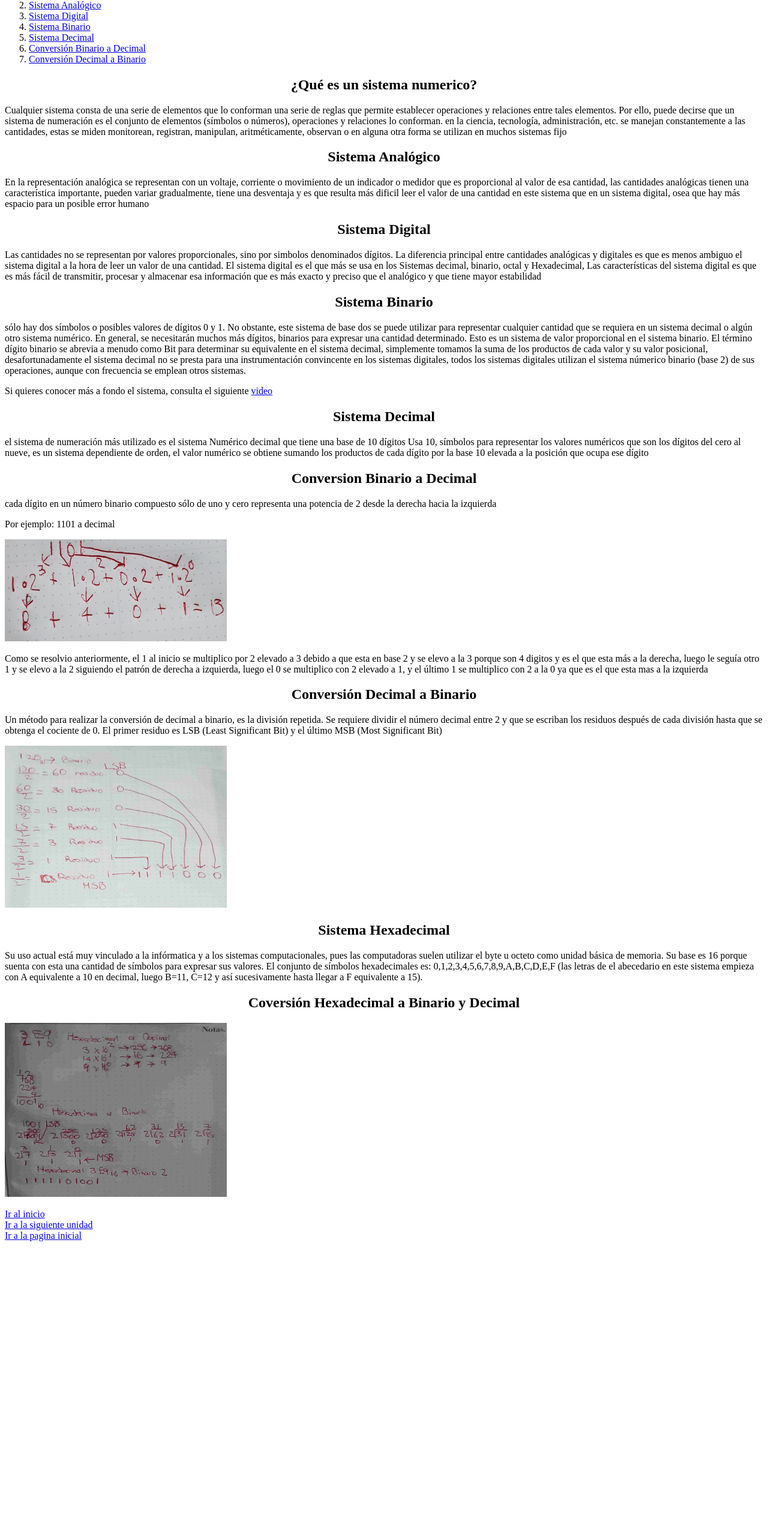
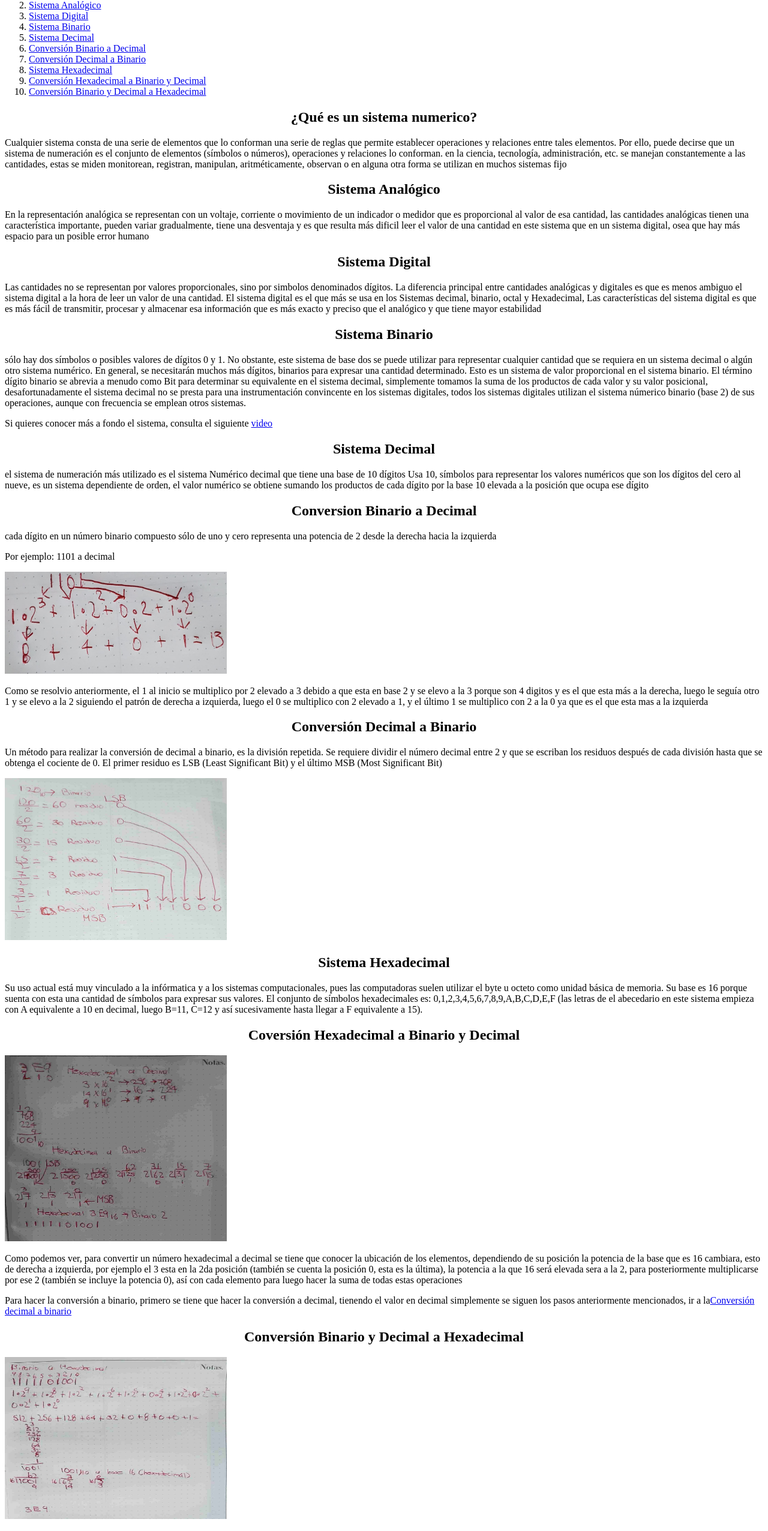
Before and after one commit to MaximilianoHernandez0930/proyectoinfo, a plain HTML site: page unidad1.html in a window 1280 px wide. Shown: the part 235-2787 px from the top of the page at 60% size. Before the commit the page ends 2320 px from the top, so only its background shows below. Drawn offline with Linux system fonts and the light colour scheme.

Commit message:
acabe la unidad 1

```diff
--- a/unidad1.html
+++ b/unidad1.html
@@ -27,6 +27,9 @@
         <li><a href="#sisdem">Sistema Decimal</a></li>
         <li><a href="#conver1">Conversión Binario a Decimal</a></li>
         <li><a href="#conver2">Conversión Decimal a Binario</a></li>
+        <li><a href="#sishex">Sistema Hexadecimal</a></li>
+        <li><a href="#converhex">Conversión Hexadecimal a Binario y Decimal</a></li>
+        <li><a href="#converbinhex">Conversión Binario y Decimal a Hexadecimal</a></li>
     </ol>
     <p id="sisteman"></p>
     <h2 class="titulo">¿Qué es un sistema numerico?</h2>
@@ -54,10 +57,18 @@
     <h2 class="titulo">Conversión Decimal a Binario</h2>
     <p>Un método para realizar la conversión de decimal a binario, es la división repetida. Se requiere dividir el número decimal entre 2 y que se escriban los residuos después de cada división hasta que se obtenga el cociente de 0. El primer residuo es LSB (Least Significant Bit) y el último MSB (Most Significant Bit)</p>
     <img src="./imagenes/WhatsApp Image 2025-05-16 at 23-compressed.jpg" alt="ejercicio2" height="270" width="370">
+    <p id="sishex"></p>
     <h2 class="titulo">Sistema Hexadecimal</h2>
     <p>Su uso actual está muy vinculado a la infórmatica y a los sistemas computacionales, pues las computadoras suelen utilizar el byte u octeto como unidad básica de memoria. Su base es 16 porque suenta con esta una cantidad de símbolos para expresar sus valores. El conjunto de símbolos hexadecimales es: 0,1,2,3,4,5,6,7,8,9,A,B,C,D,E,F (las letras de el abecedario en este sistema empieza con A equivalente a 10 en decimal, luego B=11, C=12 y así sucesivamente hasta llegar a F equivalente a 15).</p>
+    <p id="converhex"></p>
     <h2 class="titulo">Coversión Hexadecimal a Binario y Decimal</h2>
-    <img src="./imagenes/WhatsApp Image 2025-05-17 at 10-compressed.jpg" alt="ejercicio3" height="290" width="370">
+    <img src="./imagenes/WhatsApp Image 2025-05-17 at 10-compressed.jpg" alt="ejercicio3" height="310" width="370">
+    <p>Como podemos ver, para convertir un número hexadecimal a decimal se tiene que conocer la ubicación de los elementos, dependiendo de su posición la potencia de la base que es 16 cambiara, esto de derecha a izquierda, por ejemplo el 3 esta en la 2da posición (también se cuenta la posición 0, esta es la última), la potencia a la que 16 será elevada sera a la 2, para posteriormente multiplicarse por ese 2 (también se incluye la potencia 0), así con cada elemento para luego hacer la suma de todas estas operaciones</p>
+    <p>Para hacer la conversión a binario, primero se tiene que hacer la conversión a decimal, tienendo el valor en decimal simplemente se siguen los pasos anteriormente mencionados, ir a la<a href="#conver2">Conversión decimal a binario</a></p>
+    <p id="converbinhex"></p>
+    <h2 class="titulo">Conversión Binario y Decimal a Hexadecimal</h2>
+    <img src="./imagenes/WhatsApp Image 2025-05-18 at 00.15.50.jpeg" alt="ejercicio4" height="270" width="370">
+    <p>Como podemos ver, es necesario convertir el número binario a decimal para después pasarlo a hexadecimal (<a href="#conver1">Lección aqui</a>), una vez teniendo el número decimal (con ayuda de la lección anterior) lo que sigue es pasar de decimal a hexadecimal, en el ejemplo la suma de los números binarios da 1001, este número debe dividirse entre 16, en la primera división el resultado es 62 con residuo de 9, este último es nuestro primer valor hexadecimal, (es el LSB), luego volvemos a dividir 62 entre 9, y nos da 3 con un residuo de 14, el 14 es equivalente a E en hexadecimal, ahí tenemos nuestro otro elemento, y finalmente 3 entre 16, da un resultado de 0 con resiudo de 3 y este es el MSB o el primer elemento, osea que 1111101001 (binario) paso a 1001 (decimal) y acabo en 3E9 (hexadecimal)</p>
     <p id="final">
     <a href="#inicio">Ir al inicio</a>
     <a href="unidad2.html" class="links">Ir a la siguiente unidad</a>
```
Also changed, not shown: unidad2.html (added, +11 -0 lines), imagenes/WhatsApp Image 2025-05-18 at 00.15.50.jpeg (added).
